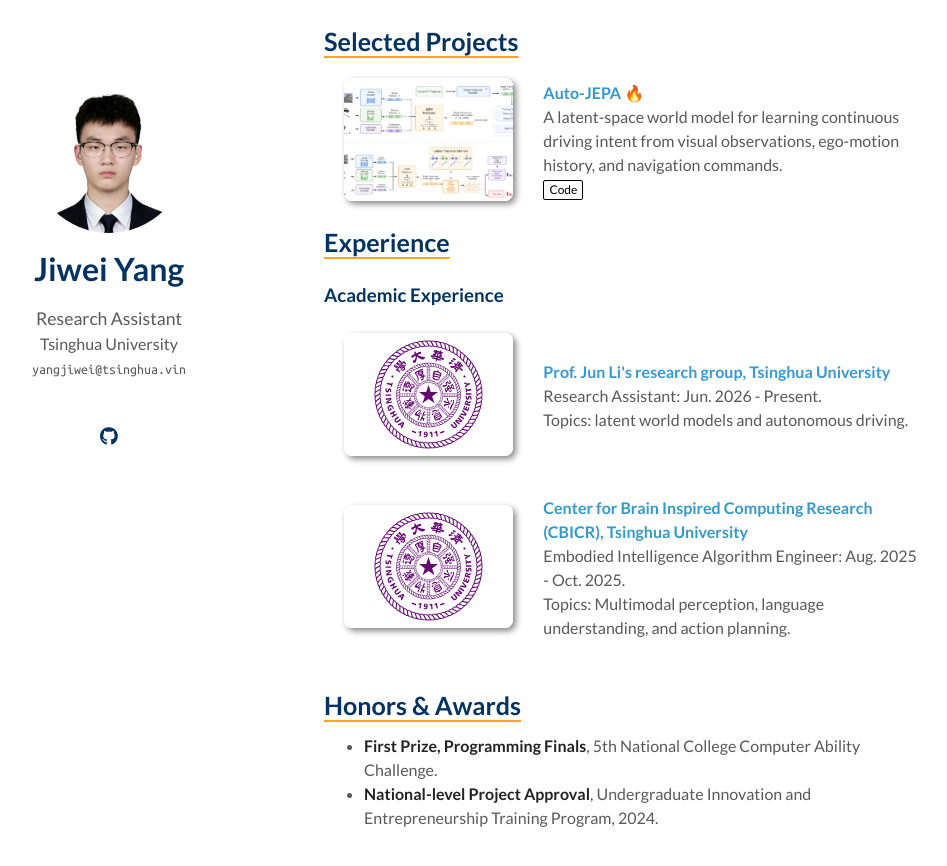
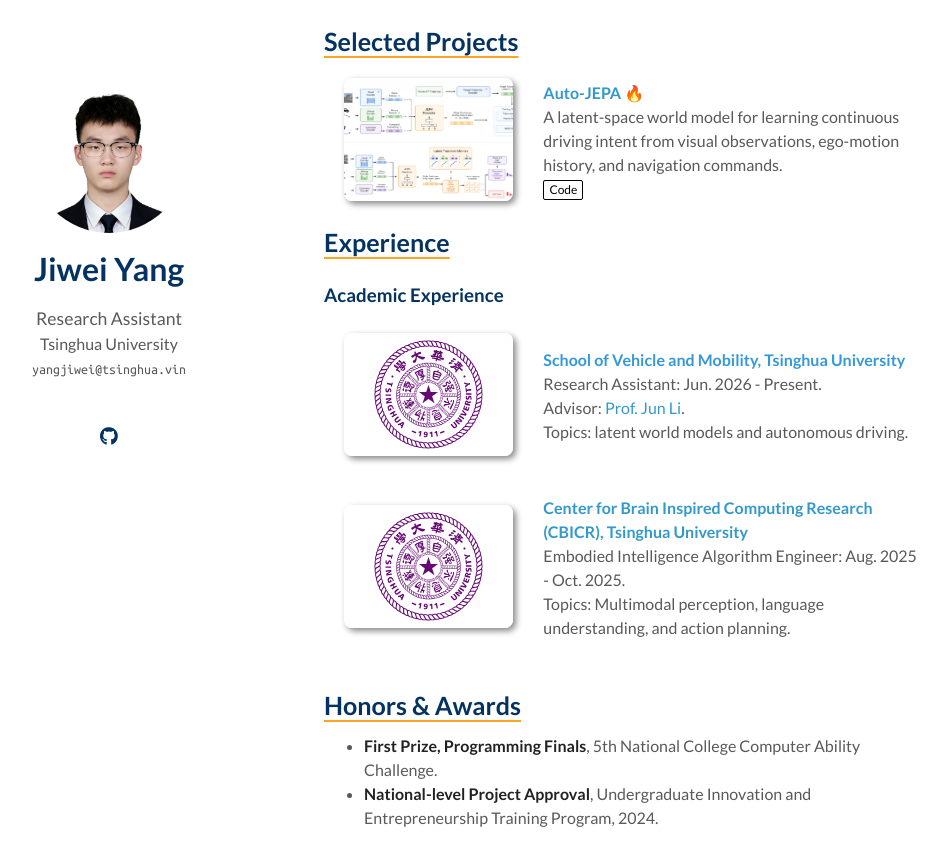
Before and after one commit to NoctYang/NoctYang.github.io, a Jekyll site: the page built from index.md, in a window 1280 px wide and 900 px high, scrolled down 1688 px. Shown: the top 866 px of the window, without its empty margins (186-1133 px from the left). Built offline with Jekyll 4.4.1, drawn with Linux system fonts in a browser that asks for light colours; a style sheet for code colours, icons or effects is not loaded; our own code applies the rules of GitHub Pages for plain Markdown files.

Commit message:
Update research assistant experience affiliation and advisor

```diff
--- a/_includes/experience.md
+++ b/_includes/experience.md
@@ -12,8 +12,9 @@
     <img src="./assets/tsinghua.svg" class="teaser img-fluid z-depth-1" alt="Tsinghua University">
   </div>
   <div class="col-sm-9" style="position: relative;padding-right: 15px;padding-left: 20px;">
-    <div class="title"><a href="https://www.tsinghua.edu.cn/info/1166/93890.htm" style="color:#3498db !important;"><strong style="color:#3498db !important;">Prof. Jun Li's research group, Tsinghua University</strong></a></div>
+    <div class="title"><a href="https://www.svm.tsinghua.edu.cn/" style="color:#3498db !important;"><strong style="color:#3498db !important;">School of Vehicle and Mobility, Tsinghua University</strong></a></div>
     <div class="time">Research Assistant: Jun. 2026 - Present.</div>
+    <div class="description">Advisor: <a href="https://www.tsinghua.edu.cn/info/1166/93890.htm">Prof. Jun Li</a>.</div>
     <div class="description">Topics: latent world models and autonomous driving.</div>
   </div>
 </div>
```
